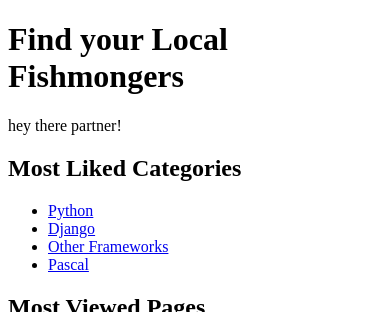
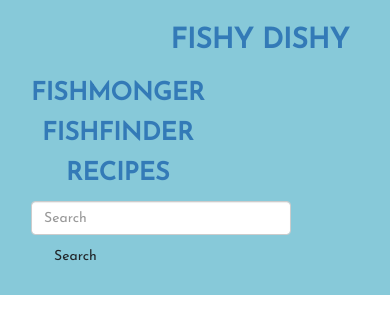
Before and after one commit to roseboat/FishyDishy, a Django app: page / in a window 390 px wide; the page is wider, and only the part inside the window is pictured. Shown: the top 312 px of that part. Run offline with Django 3.2, Linux system fonts and the light colour scheme; data comes from the database, SQL or seed files in the repository; both versions use the stored data as it was after the commit; some libraries are stand-ins or nearby versions.

Commit message:
base template changed

```diff
--- a/templates/rango/base.html
+++ b/templates/rango/base.html
@@ -10,8 +10,167 @@
                 How to Tango with Django!
             {% endblock %}
         </title>
+
+<script
+	src="https://ajax.googleapis.com/ajax/libs/jquery/3.3.1/jquery.min.js"></script>
+<script src="https://code.jquery.com/ui/1.11.1/jquery-ui.js"></script>
+<link rel="stylesheet"
+	href="https://code.jquery.com/ui/1.11.1/themes/flick/jquery-ui.css">
+
+<meta charset="utf-8">
+<meta name="viewport"
+	content="width=device-width, initial-scale=1, shrink-to-fit=no">
+
+<link href="https://fonts.googleapis.com/css?family=Josefin+Sans" rel="stylesheet">
+<link rel="stylesheet"
+	href="https://maxcdn.bootstrapcdn.com/bootstrap/4.0.0-alpha.2/css/bootstrap.min.css"
+	integrity="sha384-y3tfxAZXuh4HwSYylfB+J125MxIs6mR5FOHamPBG064zB+AFeWH94NdvaCBm8qnd"
+	crossorigin="anonymous">
+<link rel="stylesheet"
+	href="https://maxcdn.bootstrapcdn.com/bootstrap/3.3.7/css/bootstrap.min.css">
+<script
+	src="https://ajax.googleapis.com/ajax/libs/jquery/3.3.1/jquery.min.js"></script>
+<script
+	src="https://maxcdn.bootstrapcdn.com/bootstrap/3.3.7/js/bootstrap.min.js"></script>
+
+<style>
+.header {
+
+	background: #e2f3fc url(http://s345.photobucket.com/user/roseboat/media/fishydishyheader_zpsk8n0eefx.png) 100% 100% no-repeat;
+
+}
+
+
+
+.navbar {
+
+	background-color: #87c9d9;
+	font-family: 'Josefin Sans';
+	width: 100%;
+
+	bottom: 0;
+
+	padding: 15px;
+
+	font-size: 15px;
+
+	color: #000000;
+
+	font-weight: 600;
+	text-transform: uppercase;
+
+	border-radius: 0;
+
+	}
+
+
+footer {
+
+	width: 100%;
+
+	font-weight: 600;
+	background-color: #2e9fb5;
+
+	bottom: 0;
+
+	text-transform: uppercase;
+
+	padding: 15px;
+
+	font-size: 25px;
+	color: #000;
+}
+
+
+
+
+body {
+
+	font-family: 'Josefin Sans', sans-serif;
+
+	font-size: 20px;
+	color: #000;
+}
+
+
+.row.content {
+	height: 100%
+}
+
+
+
+
+
+/*.btn {
+	cursor: pointer;
+
+	font-size: 25px;
+
+	padding: 10px 10px;
+
+	box-shadow: 0 12px 16px 0 rgba(0,0,0,0.24), 0 17px 50px 0 rgba(0,0,0,0.19);
+}*/
+
+
+
+h1 {
+
+	font-weight: 700;
+
+	font-size: 45px;
+}
+
+
+
+h2 {
+	font-weight: 700;
+
+	font-size: 35px;
+}
+
+
+
+h3 {
+	font-weight: 700;
+
+font-size: 25px;
+}
+
+
+
+.row.content {
+
+height: auto;
+	}
+}
+
+</style>
     </head>
     <body>
+	<nav class="navbar">
+		<div class="container-fluid">
+			<div class="navbar-header">
+				<a class="navbar-brand" href="/toptrumps/" style="font-size: 28px">Fishy Dishy</a>
+			</div>
+			<ul class="nav navbar-nav text-center">
+				<li><a href="" style="font-size: 25px;">FishMonger</a></li>
+				<li><a href="/toptrumps/game/" style="font-size: 25px;">FishFinder</a></li>
+				<li><a href="/toptrumps/stats/" style="font-size: 25px;">Recipes</a></li>
+			</ul>
+
+	<form class="form-inline pull-right">
+        <input class="form-control" type="search" placeholder="Search" aria-label="Search">
+        <button class="btn btn-outline-white btn-md my-2 my-sm-0 ml-3" type="submit">Search</button>
+    	</form>
+	</div>
+
+	</nav>
+	<div class="header">
+	<center><img src="{% static "images/fishydishyheader.jpg" %}" alt="Fishy Dishy Header" /></center>
+	</div>
+
+
+
         <div>
             {% block body_block %}
             {% endblock %}
@@ -33,9 +192,20 @@
                     <li><a href="{% url 'register' %}">Sign Up</a></li>
                 {% endif %}
 
-                <li><a href="{% url 'about' %}">About</a></li>
-                <li><a href="{% url 'index' %}">Index</a></li>
         </ul>
         </div>
+	<footer class="container-fluid text-center">
+
+<div class="col-md-4">
+<a href="{% url 'about' %}">About</a>
+</div>
+<div class="col-md-4">
+	<a href="/toptrumps/" style="font-size: 25px;">Contact</a>
+</div>
+<div class="col-md-4">
+	<a href="/toptrumps/game/" style="font-size: 25px;">SiteMap</a>
+</div>
+	</footer>
+
     </body>
 </html>
--- a/templates/rango/index.html
+++ b/templates/rango/index.html
@@ -50,9 +50,6 @@
 		{% endif %}
 	</div>
 
-	<div>
-		<img src="{% static "images/rango.jpg" %}" alt="Picture of Rango" />
-	</div>
 	<p>visits: {{ visits }}</p>
 
     <div id="googleMap" style="width:100%;height:400px;"></div>
```
Also changed, not shown: db.sqlite3, static/images/fishydishyheader.jpg (renamed from fishydishyheader.png).
